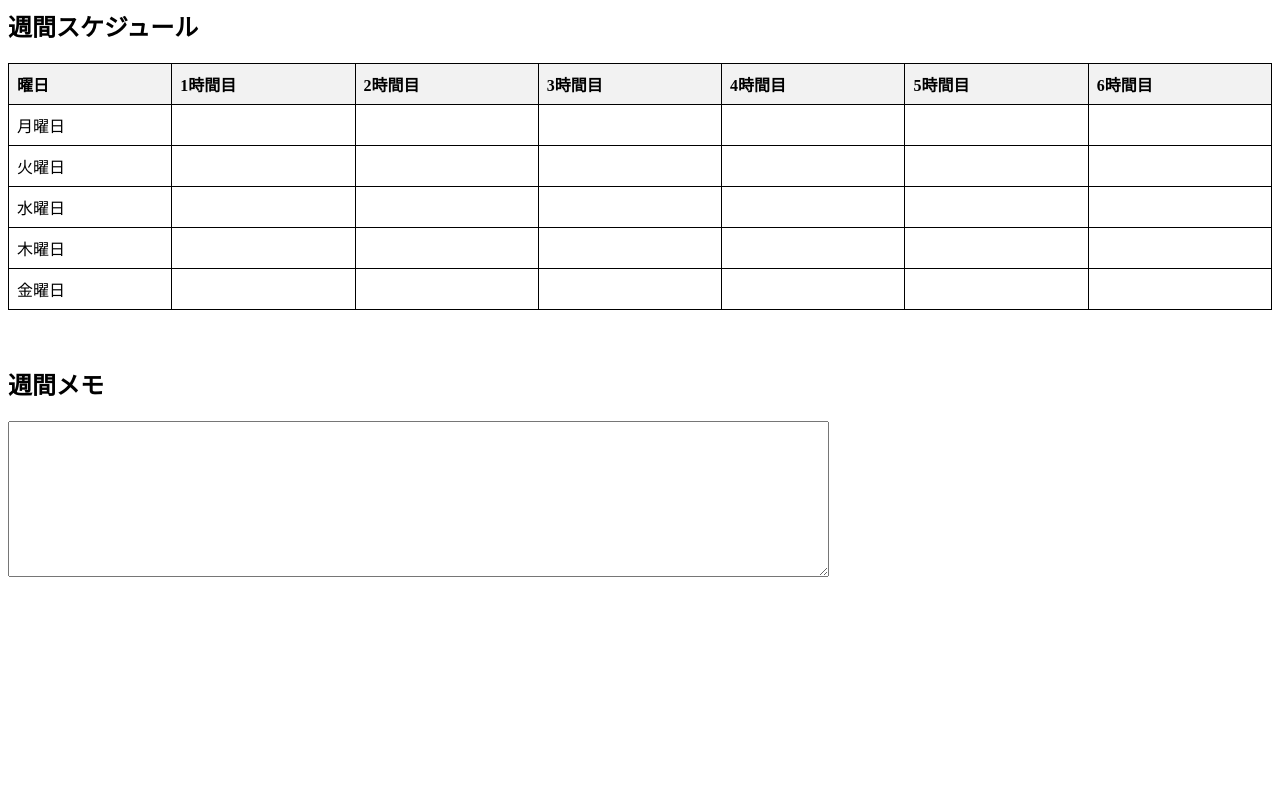
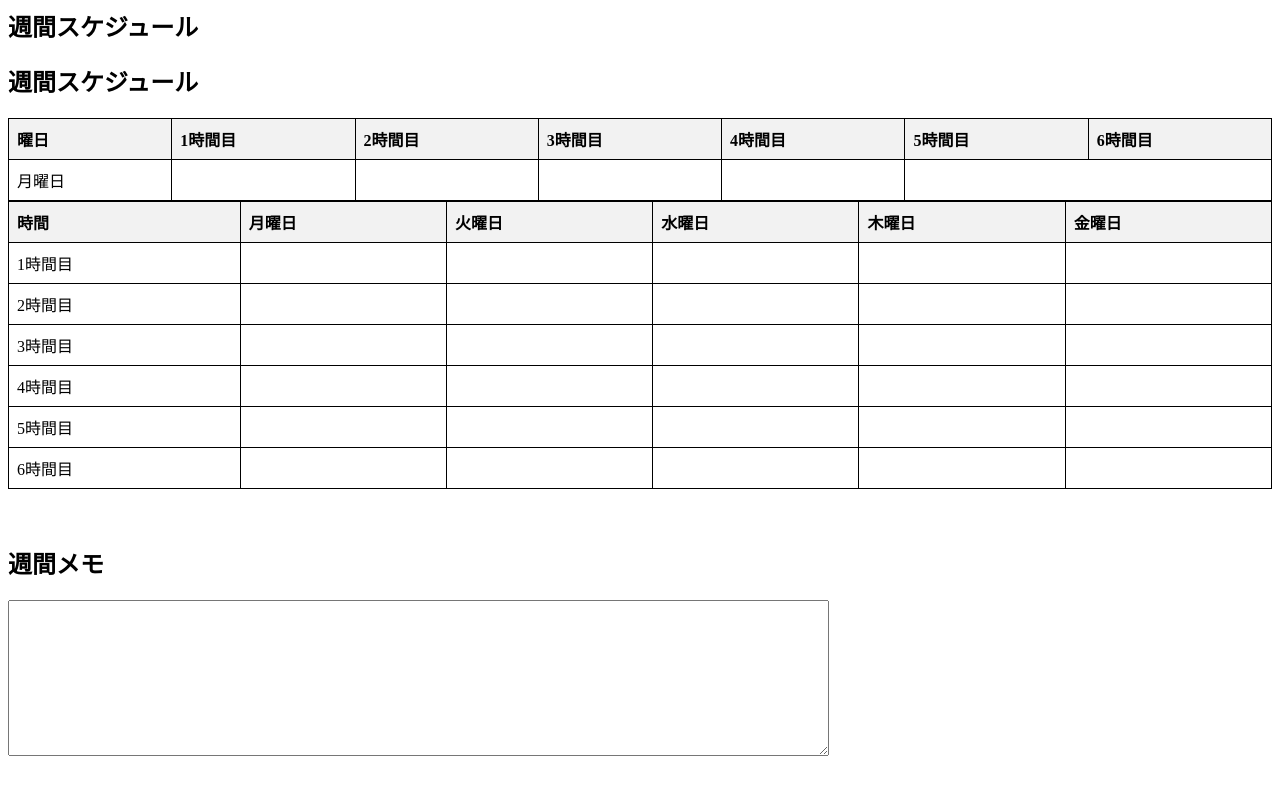
Before and after one commit to narizou/narizou_rentarou_damasu, a plain HTML site: page index.html in a window 1280 px wide. Drawn offline with Linux system fonts and the light colour scheme.

Commit message:
Update index.html

```diff
--- a/index.html
+++ b/index.html
@@ -69,12 +69,36 @@
         <td></td>
         <td></td>
         <td></td>
-        <td></td>
-        <td></td>
+<!DOCTYPE html>
+<html>
+  <head>
+    <style>
+      table, th, td {
+        border: 1px solid black;
+        border-collapse: collapse;
+      }
+      th, td {
+        padding: 8px;
+        text-align: left;
+      }
+      th {
+        background-color: #f2f2f2;
+      }
+    </style>
+  </head>
+  <body>
+    <h2>週間スケジュール</h2>
+    <table style="width:100%">
+      <tr>
+        <th>時間</th>
+        <th>月曜日</th>
+        <th>火曜日</th>
+        <th>水曜日</th>
+        <th>木曜日</th>
+        <th>金曜日</th>
       </tr>
       <tr>
-        <td>火曜日</td>
-        <td></td>
+        <td>1時間目</td>
         <td></td>
         <td></td>
         <td></td>
@@ -82,8 +106,7 @@
         <td></td>
       </tr>
       <tr>
-        <td>水曜日</td>
-        <td></td>
+        <td>2時間目</td>
         <td></td>
         <td></td>
         <td></td>
@@ -91,8 +114,7 @@
         <td></td>
       </tr>
       <tr>
-        <td>木曜日</td>
-        <td></td>
+        <td>3時間目</td>
         <td></td>
         <td></td>
         <td></td>
@@ -100,8 +122,23 @@
         <td></td>
       </tr>
       <tr>
-        <td>金曜日</td>
+        <td>4時間目</td>
         <td></td>
+        <td></td>
+        <td></td>
+        <td></td>
+        <td></td>
+      </tr>
+      <tr>
+        <td>5時間目</td>
+        <td></td>
+        <td></td>
+        <td></td>
+        <td></td>
+        <td></td>
+      </tr>
+      <tr>
+        <td>6時間目</td>
         <td></td>
         <td></td>
         <td></td>
```
